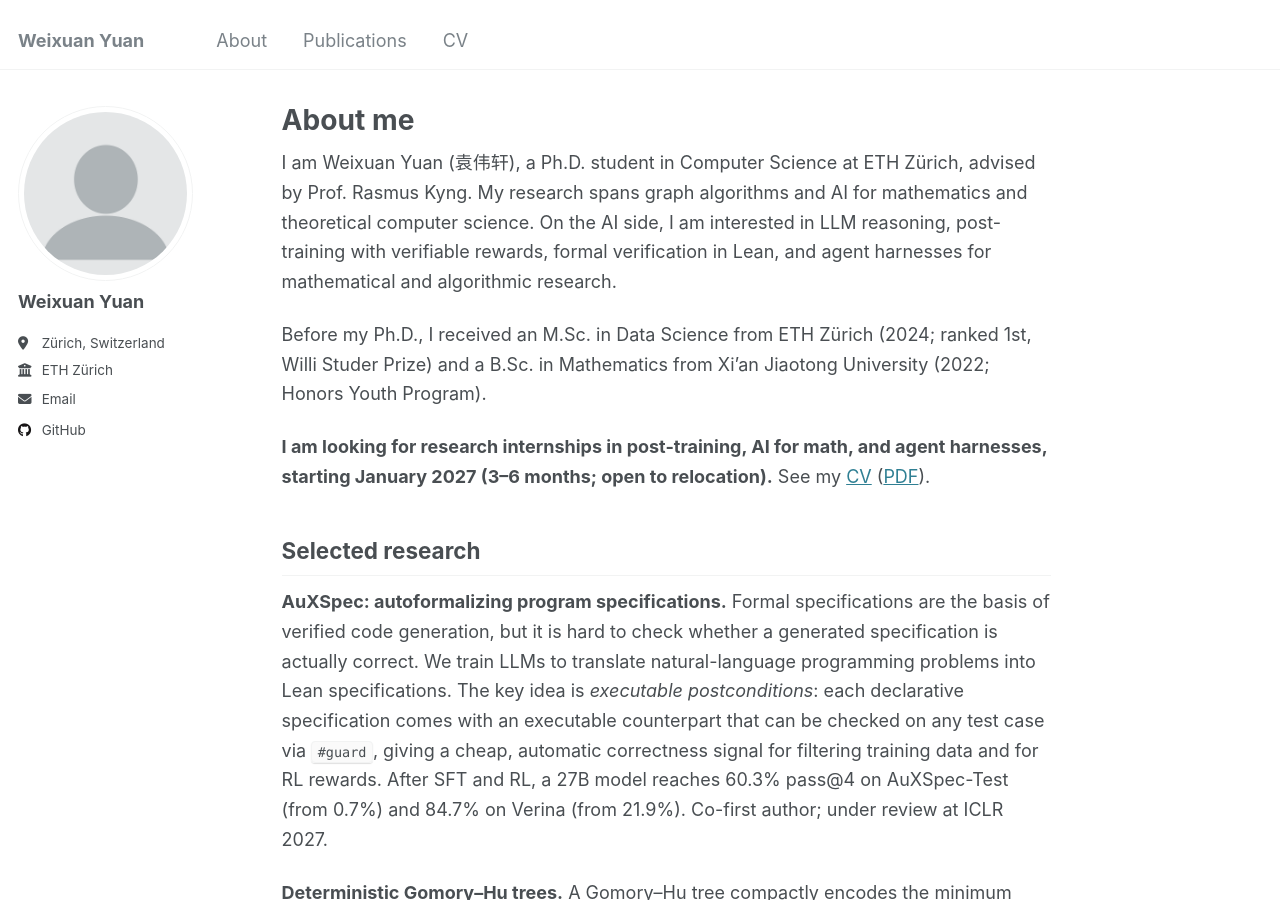
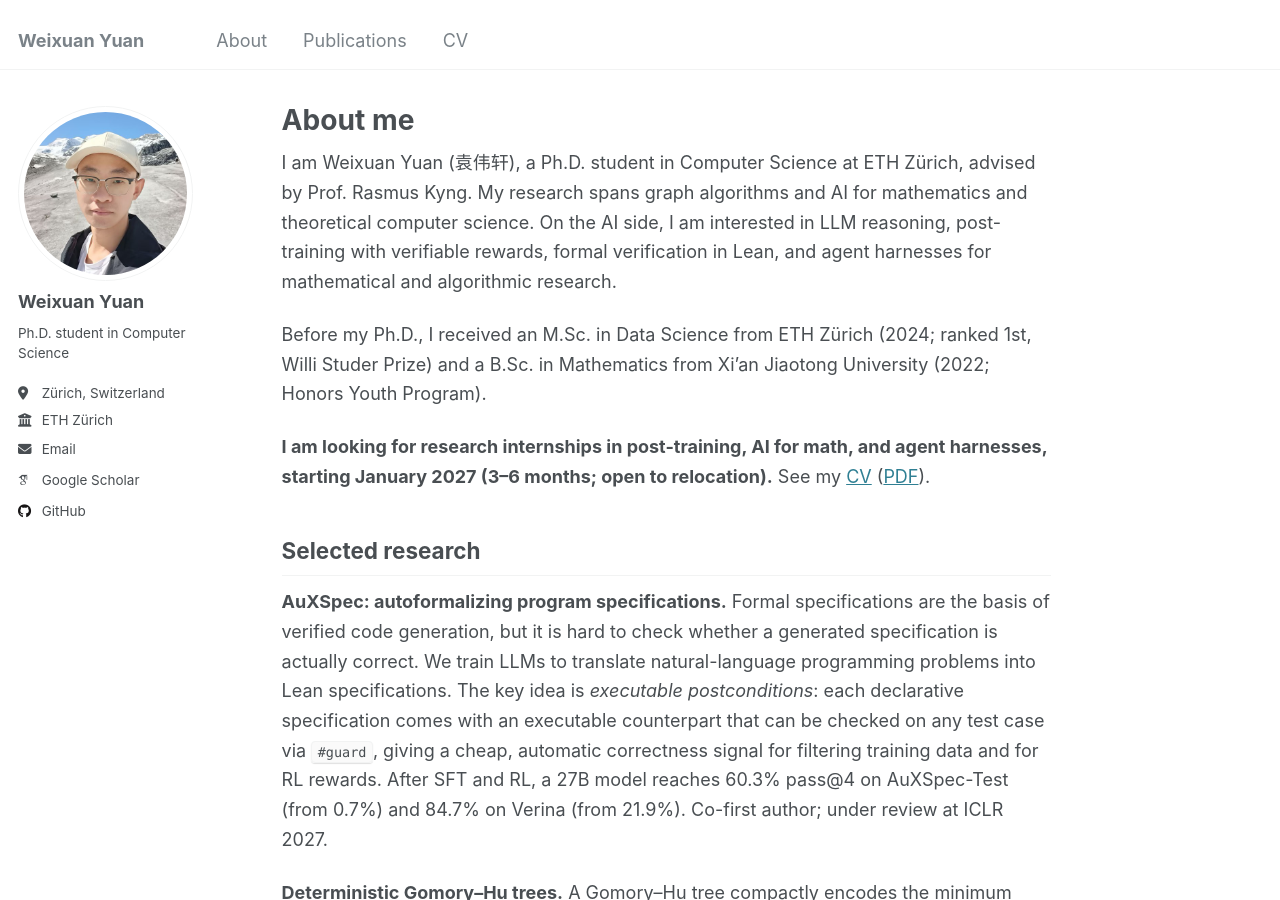
Before and after one commit to yzll0/yzll0.github.io, a Jekyll site: the page built from _pages/about.md, in a window 1280 px wide and 900 px high. Built offline with Jekyll 4.4.1, drawn with Linux system fonts in a browser that asks for light colours; some web fonts are replaced.

Commit message:
Sidebar: avatar, bio, Google Scholar

```diff
--- a/_config.yml
+++ b/_config.yml
@@ -21,10 +21,10 @@
 #               Additional customization can be done by editing /_includes/author-profile.html
 author:
   # Biographic information
-  avatar           : "profile.png"
+  avatar           : "profile.jpg"
   name             : "Weixuan Yuan"
   pronouns         : # example: "she/her"
-  bio              : " "
+  bio              : "Ph.D. student in Computer Science"
   location         : "Zürich, Switzerland"
   employer         : "ETH Zürich"
   #uri              : # URL
@@ -32,7 +32,7 @@
 
   # # Academic websites
   # arxiv            : # URL - Update with the correct link to your profile
-  # googlescholar    : "https://scholar.google.com/citations?user=PS_CX0AAAAAJ"
+  googlescholar    : "https://scholar.google.com/citations?user=r4C1FF4AAAAJ"
   # impactstory      : # URL
   # orcid            : "http://orcid.org/yourorcidurl"
   # semantic         : # URL
```
